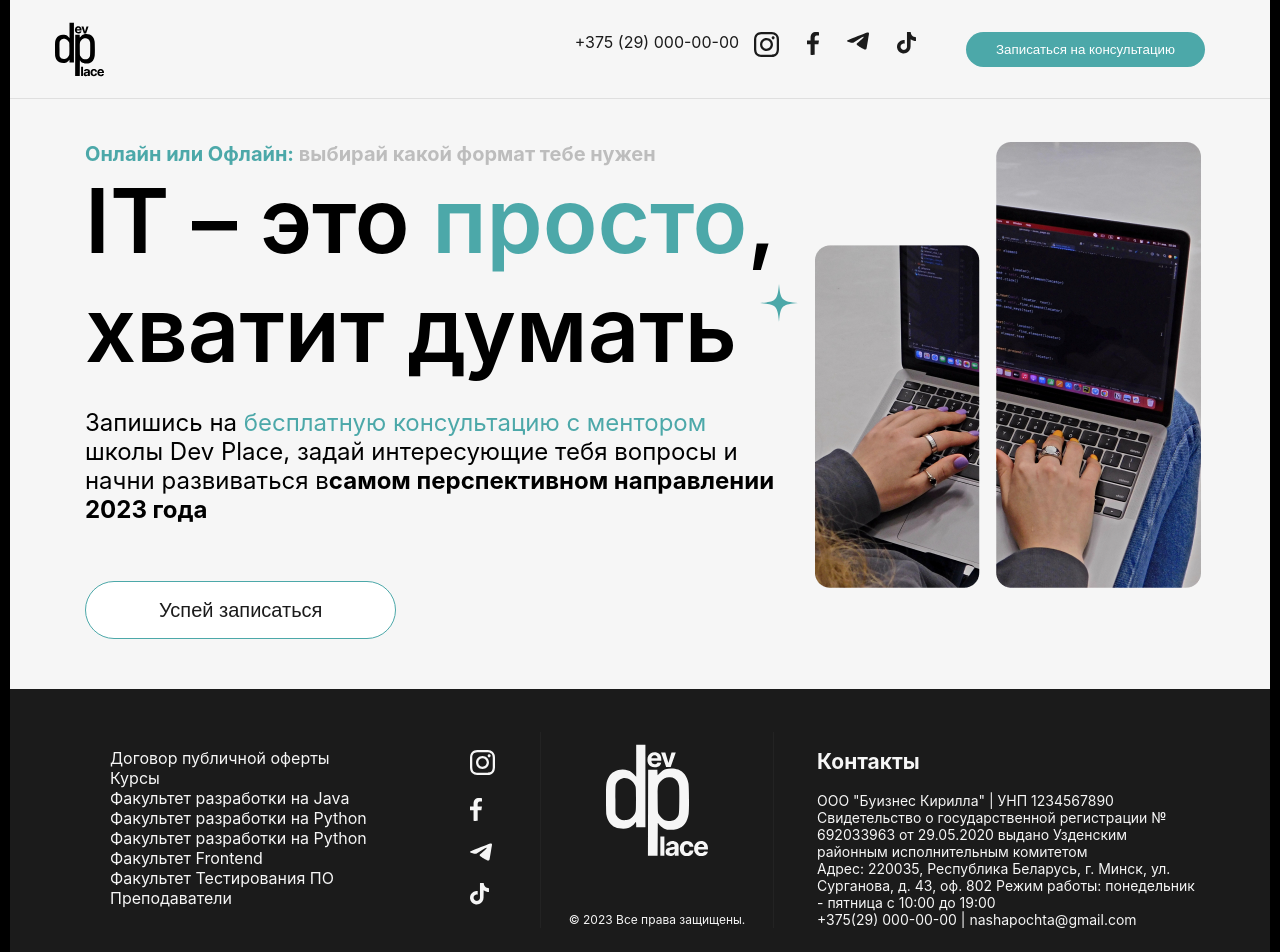
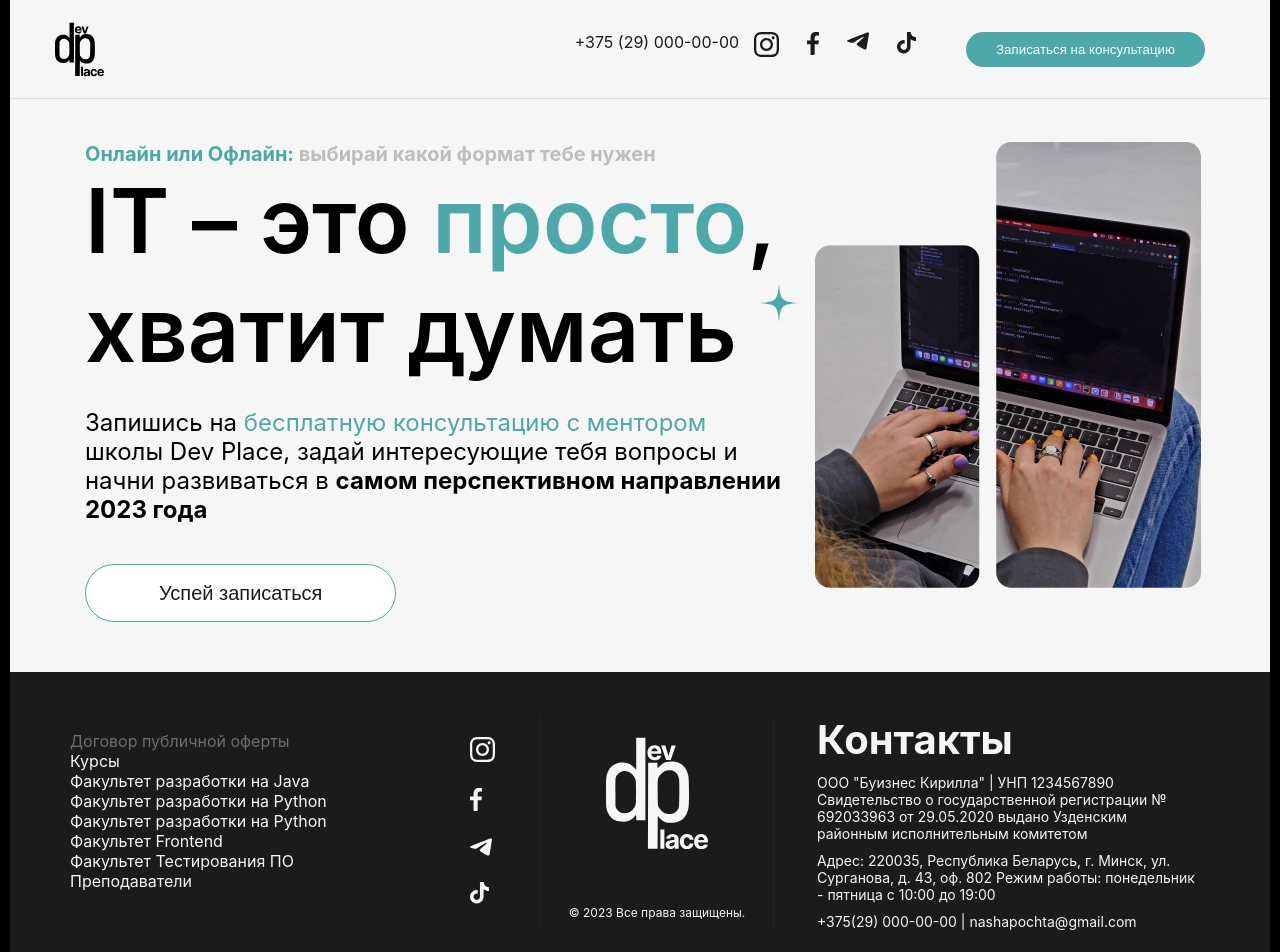
Before and after one commit to kirill1881/Zhilploshad, a React (Create React App) app: page / in a window 1280 px wide. Shown: the top 952 px of the page. Built offline with nearby package versions, Linux system fonts and the light colour scheme.

Commit message:
new functional

```diff
--- a/src/components/Button/Button.module.scss
+++ b/src/components/Button/Button.module.scss
@@ -9,33 +9,6 @@
   justify-content: center;
 }
 
-.withPrefixPostfix {
-  display: flex;
-  align-items: center;
-  justify-content: space-between;
-}
-
-.content {
-  display: flex;
-  align-items: center;
-  svg {
-    margin-right: 1rem;
-  }
-}
-
-.textWithIcon {
-  text-align: left;
-}
-
-.primary {
-  background-color: #4ca8a9;
-  color: #ffffff;
-  &:disabled {
-    background-color: #4ca8a9;
-    opacity: 0.5;
-  }
-}
-
 .secondary {
   background-color: #ffffff;
   color: #1b1b1b;
--- a/src/components/Footer/Footer.js
+++ b/src/components/Footer/Footer.js
@@ -10,7 +10,9 @@ export const Footer = () => {
   return (
     <footer className={styles.wrapper}>
       <ul>
-        Договор публичной оферты
+        <a className={styles.offeAgreement} href="#">
+          Договор публичной оферты
+        </a>
         <li>
           <a href="#">Курсы</a>
         </li>
@@ -59,7 +61,7 @@ export const Footer = () => {
           исполнительным комитетом
         </p>
 
-        <p>
+        <p className={styles.adress}>
           Адрес: 220035, Республика Беларусь, г. Минск, ул. Сурганова, д. 43,
           оф. 802 Режим работы: понедельник - пятница с 10:00 до 19:00
         </p>
--- a/src/components/Footer/Footer.module.scss
+++ b/src/components/Footer/Footer.module.scss
@@ -1,3 +1,7 @@
+ul {
+  padding-left: 0;
+}
+
 li {
   list-style-type: none;
 }
@@ -5,6 +9,11 @@ li {
 a {
   text-decoration: none;
   color: #f6f6f6;
+}
+
+h2 {
+  margin: 0 0 10px 0;
+  font-size: 40px;
 }
 
 .wrapper {
@@ -54,3 +63,12 @@ a {
 .contactBlock {
   font-size: 14px;
 }
+
+.adress {
+  margin: 10px 0;
+}
+
+.offeAgreement {
+  color: #6e6e6e;
+  margin-bottom: 24px;
+}
--- a/src/components/Main/Main.js
+++ b/src/components/Main/Main.js
@@ -23,7 +23,7 @@ export const Main = () => {
           <span className={styles.textColor}>
             бесплатную консультацию с ментором
           </span>{" "}
-          школы Dev Place, задай интересующие тебя вопросы и начни развиваться в
+          школы Dev Place, задай интересующие тебя вопросы и начни развиваться в{" "}
           <strong>самом перспективном направлении 2023 года</strong>
         </p>
         <Button color="secondary" className={styles.btn}>
--- a/src/components/Main/Main.module.scss
+++ b/src/components/Main/Main.module.scss
@@ -47,7 +47,7 @@ h1 {
 }
 
 .btn {
-  margin: 57px 0 0 0;
+  margin-top: 40px;
   padding: 18px 73px;
   font-family: gilroy-semiBold, sans-serif;
   font-size: 20px;
```
